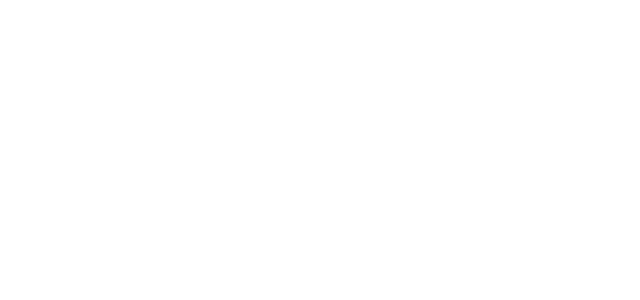
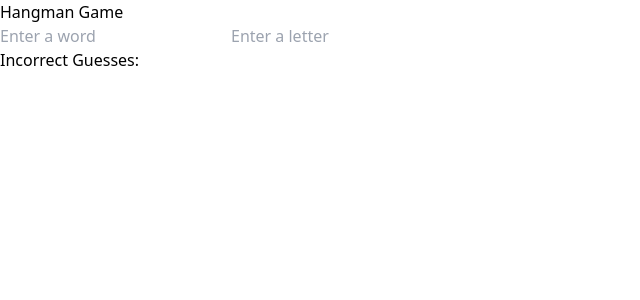
Before and after one commit to MRJonas343/BEESMRT, a React (Vite) app: page /games/hangman in a window 1280 px wide. Before the commit this address had no page. Shown: the top 300 px of the page, without its empty margins (0-640 px from the left). Built offline with nearby package versions, Linux system fonts and the light colour scheme.

Commit message:
home 2.6

```diff
--- a/src/components/App.tsx
+++ b/src/components/App.tsx
@@ -5,6 +5,7 @@ import SignIn from "./SignIn"
 import Contact from './Contact'
 import About from './About'
 import TableGame from './games/TableGame'
+import Hangman from './games/hangman'
 
 const App = ()=> {
     return (
@@ -16,6 +17,7 @@ const App = ()=> {
                 <Route path="/Contact"Component={Contact}/>
                 <Route path="/About"Component={About}/>
                 <Route path="/games/TableGame/" Component={TableGame}/>
+                <Route path="/games/hangman/" Component={Hangman}/>
             </Routes>
         </BrowserRouter>
     )
--- a/src/components/Card.tsx
+++ b/src/components/Card.tsx
@@ -7,9 +7,9 @@ interface CardProps {
 const Card: React.FC<CardProps> = ({ imageSrc, title, text }) => {
   return (
     <div className="bg-white/70 w-[43vw] flex flex-col items-center overflow-hidden p-5 rounded-2xl ease-in-out duration-200 hover:scale-105 hover:bg-yellow-400 cursor-pointer md:h-[37vh] lg:w-[22vw] lg:h-[50vh]">
-      <img src={imageSrc} alt={title} className="w-32  lg:w-32"/>
+      <img src={imageSrc} alt={title} className="w-32"/>
       <h2 className="font-Principal text-xl py-3 text-center text-3d text-white md:text-2xl">{title}</h2>
-      <p className="text-base text-clip overflow-y-auto font-Principal font-thin md:text-lg">{text}</p>
+      <p className="text-base text-clip overflow-y-auto font-Principal font-thin lg:text-lg">{text}</p>
     </div>
   )
 }
--- a/src/components/Home.tsx
+++ b/src/components/Home.tsx
@@ -5,6 +5,7 @@ import MemoryGameImg from '../assets/perdida-de-memoria.png'
 import HangmanImg from '../assets/verdugo.png'
 import DragImg from '../assets/arrastra-y-suelta.png'
 import DomainImg from '../assets/brasil.png'
+
 
 const Home: React.FC = () => {
   console.log("Por que no funciona?" + MemoryGameImg)
@@ -22,10 +23,12 @@ const Home: React.FC = () => {
           text="When you find a couple of cards you will have to complete a sentence or answer a question."/>
         </Link>
 
+        <Link to="/games/hangman" className="flex">
         <Card
         imageSrc={HangmanImg}
         title="Hangman"
         text="Practice your vocabulary with a hangman, try to solve it before he is executed."/>
+        </Link>
 
         <Card
         imageSrc={DragImg}
--- a/src/components/NavBar.tsx
+++ b/src/components/NavBar.tsx
@@ -13,7 +13,7 @@ const NavBar: React.FC = ()=> {
     }
 
     return (
-        <nav className="w-[95%] px-6 mx-auto overflow-hidden h-10 mt-3 flex items-center justify-between font-Principal text-3xl text-3d text-white lg:text-4xl xl:w-screen xl:px-12 xl:text-5xl">
+        <nav className="w-[95%] px-6 mx-auto overflow-hidden h-10 mt-3 flex items-center justify-between font-Principal text-3xl text-3d text-white xl:w-screen xl:px-12 lg:text-4xl">
             <Link to='/' className="w-1/3 max-w-[240px] hover:scale-110 ease-in-out duration-200">
                 <img alt="logo" src={logoWhite} className="w-40 md:w-48"></img>
             </Link>
--- a/src/components/games/Modal.tsx
+++ b/src/components/games/Modal.tsx
@@ -41,6 +41,7 @@ let modalContainer
                     <br className="pt-3"/>
                     <hr className="pb-5 mt-3"/>
                     <button className="bg-blue-700 text-white py-3 px-5 rounded-lg font-Principal2 text-xl" type="submit">Submit</button>
+
                 </form>
             </div>
         </div>
--- /dev/null
+++ b/src/components/games/hangman.tsx
@@ -0,0 +1,68 @@
+import React, { useState } from 'react';
+
+const Hangman: React.FC = () => {
+    const [word, setWord] = useState('');
+    const [guesses, setGuesses] = useState<string[]>([]);
+    const [incorrectGuesses, setIncorrectGuesses] = useState<string[]>([]);
+    const [gameOver, setGameOver] = useState(false);
+
+    const handleWordChange = (event: React.ChangeEvent<HTMLInputElement>) => {
+        setWord(event.target.value);
+    };
+
+    const handleGuess = (event: React.KeyboardEvent<HTMLInputElement>) => {
+        if (event.key === 'Enter') {
+            const guess = event.currentTarget.value.toLowerCase();
+            if (guess.length === 1) {
+                setGuesses([...guesses, guess]);
+                if (!word.includes(guess)) {
+                    setIncorrectGuesses([...incorrectGuesses, guess]);
+                }
+            }
+            event.currentTarget.value = '';
+        }
+    };
+
+    const getMaskedWord = () => {
+        return word
+            .split('')
+            .map((letter) => (guesses.includes(letter) ? letter : '_'))
+            .join(' ');
+    };
+
+    const isGameWon = () => {
+        return word.split('').every((letter) => guesses.includes(letter));
+    };
+
+    const isGameLost = () => {
+        return incorrectGuesses.length >= 6;
+    };
+
+    const handleRestart = () => {
+        setWord('');
+        setGuesses([]);
+        setIncorrectGuesses([]);
+        setGameOver(false);
+    };
+
+    if (gameOver) {
+        return (
+            <div>
+                <h1>{isGameWon() ? 'You Win!' : 'You Lose!'}</h1>
+                <button onClick={handleRestart}>Restart</button>
+            </div>
+        );
+    }
+
+    return (
+        <div>
+            <h1>Hangman Game</h1>
+            <input type="text" placeholder="Enter a word" value={word} onChange={handleWordChange} />
+            <input type="text" placeholder="Enter a letter" onKeyDown={handleGuess} />
+            <p>{getMaskedWord()}</p>
+            <p>Incorrect Guesses: {incorrectGuesses.join(', ')}</p>
+        </div>
+    );
+};
+
+export default Hangman;
```
